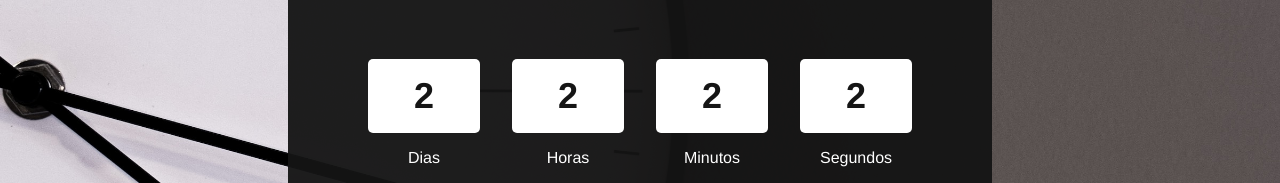
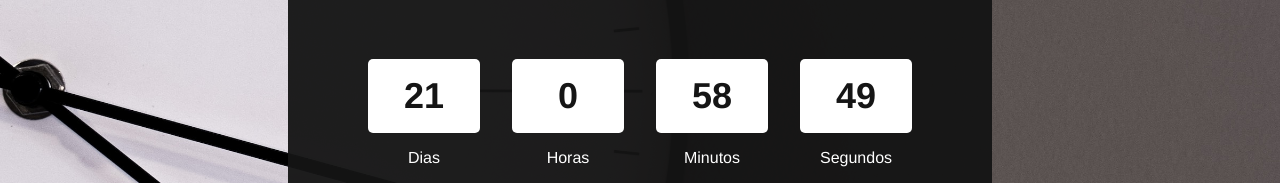
Before and after one commit to wagnnermorais/Front-end-immersion-ReactJS, a React (Vite) app in the folder React Projects/Countdown/: page / in a window 1280 px wide. Shown: the part 285-468 px from the top of the page. Built offline with nearby package versions, Linux system fonts and the light colour scheme.

Commit message:
feat: creating countdown custom hook

```diff
--- a/React Projects/Countdown/src/App.jsx
+++ b/React Projects/Countdown/src/App.jsx
@@ -2,8 +2,10 @@ import Title from "./components/Title";
 import Counter from "./components/Counter";
 import background from "./assets/main-background.jpg";
 import styles from "./styles/App.module.css";
+import useCountdown from "./hooks/useCountdown";
 
 function App() {
+  const [days, hours, minutes, seconds] = useCountdown("Jan 1, 2024 00:00:00");
   return (
     <div
       className={styles.app}
@@ -12,10 +14,10 @@ function App() {
       <div className={styles.container}>
         <Title title="Contagem regressiva para 2024" />
         <div className={styles.countDownContainer}>
-          <Counter title={"Dias"} number={2} />
-          <Counter title={"Horas"} number={2} />
-          <Counter title={"Minutos"} number={2} />
-          <Counter title={"Segundos"} number={2} />
+          <Counter title={"Dias"} number={days} />
+          <Counter title={"Horas"} number={hours} />
+          <Counter title={"Minutos"} number={minutes} />
+          <Counter title={"Segundos"} number={seconds} />
         </div>
       </div>
     </div>
--- /dev/null
+++ b/React Projects/Countdown/src/hooks/useCountdown.jsx
@@ -0,0 +1,35 @@
+import { useState } from "react";
+
+const useCountdown = (date) => {
+  const [days, setDays] = useState();
+  const [hours, setHours] = useState();
+  const [minutes, setMinutes] = useState();
+  const [seconds, setSeconds] = useState();
+
+  const countDown = () => {
+    const countDate = new Date(date).getTime();
+    const currentDate = new Date().getTime();
+    const interval = countDate - currentDate;
+
+    const seconds = 1000;
+    const minutes = seconds * 60;
+    const hours = minutes * 60;
+    const days = hours * 24;
+
+    const daysNumber = Math.floor(interval / days);
+    const hoursNumber = Math.floor((interval % days) / hours);
+    const minutesNumber = Math.floor((interval % hours) / minutes);
+    const secondsNumber = Math.floor((interval % minutes) / seconds);
+
+    setDays(daysNumber);
+    setHours(hoursNumber);
+    setMinutes(minutesNumber);
+    setSeconds(secondsNumber);
+  };
+
+  setInterval(countDown, 1000);
+
+  return [days, hours, minutes, seconds];
+};
+
+export default useCountdown;
```
